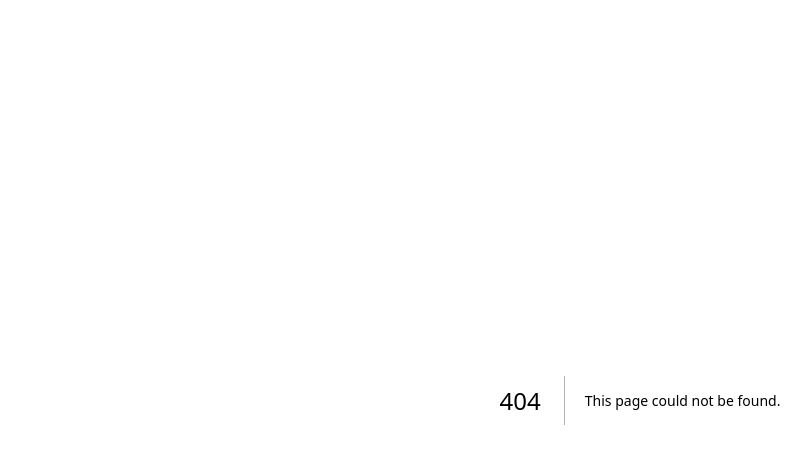
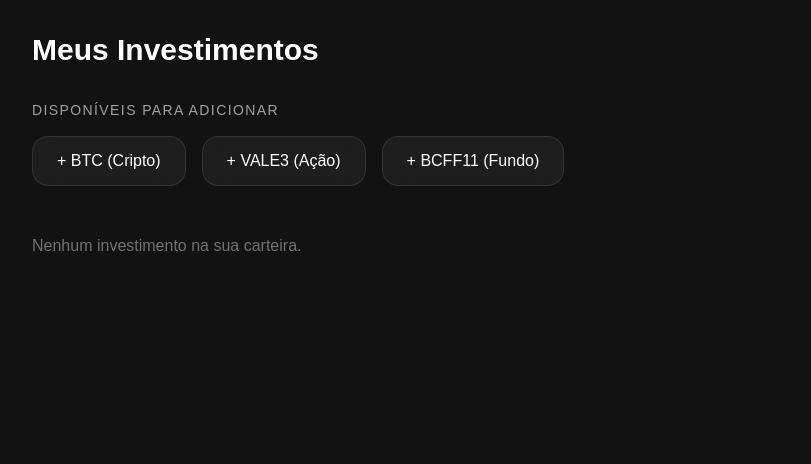
Before and after one commit to DoctahW/invek, a Next.js app: page /menu in a window 1280 px wide. Before the commit this address had no page. Shown: the top 464 px of the page, without its empty margins (0-811 px from the left). Built offline with nearby package versions, Linux system fonts and the light colour scheme.

Commit message:
Adicionando Menu de Investimentos

```diff
--- /dev/null
+++ b/app/menu/page.tsx
@@ -0,0 +1,111 @@
+"use client";
+
+import React, {useState} from 'react';
+import { Investimento } from '@/types/investimento';
+import { LineChart, Line, XAxis, YAxis, Tooltip, ResponsiveContainer } from 'recharts';
+
+const PLACEHOLDERS: Partial<Investimento>[] = [
+    {codigo:'BTC', nome: 'Bitcoin', tipo: 'Cripto' },
+    {codigo: 'VALE3', nome: 'Vale S.A.', tipo: 'Ação'},
+    {codigo: 'BCFF11', nome: 'BTG Pactual', tipo: 'Fundo'}
+]
+
+
+export default function MenuPage(){
+    const [meusInvestimentos, novoInvestimento] = useState<Investimento[]>([]);
+
+    const adicionarInvestimento = (template: Partial<Investimento>) => {
+        // Criamos um histórico fictício para fins de visualização do gráfico
+        const historicoFicticio = [
+            { data: 'Jan', preco: Math.random() * 100 },
+            { data: 'Fev', preco: Math.random() * 100 },
+            { data: 'Mar', preco: Math.random() * 100 },
+            { data: 'Abr', preco: 100 },
+        ];
+
+        const novo: Investimento = {
+            id: Math.random().toString(),
+            codigo: template.codigo!,
+            nome: template.nome!,
+            quantidade: 0,
+            precocompra: 0,
+            precoatual: 100,
+            tipo: template.tipo as any,
+            histprecos: historicoFicticio
+        };
+        novoInvestimento([...meusInvestimentos, novo]);
+    };
+
+    return (
+        <div className="min-h-screen bg-[#121212] text-white p-8">
+            <h1 className="text-3xl font-black mb-8">Meus Investimentos</h1>
+
+            {/* Seção de Adicionar (Placeholders) */}
+            <div className="mb-12">
+                <h2 className="text-sm font-medium opacity-60 mb-4 uppercase tracking-widest">Disponíveis para adicionar</h2>
+                <div className="flex gap-4">
+                    {PLACEHOLDERS.map((item) => (
+                        <button
+                            key={item.codigo}
+                            onClick={() => adicionarInvestimento(item)}
+                            className="px-6 py-3 bg-white/5 border border-white/10 rounded-2xl hover:bg-white/10 transition-all backdrop-blur-md"
+                        >
+                            + {item.codigo} ({item.tipo})
+                        </button>
+                    ))}
+                </div>
+            </div>
+
+            {/* Lista de Investimentos Adicionados */}
+            <div className="grid grid-cols-1 md:grid-cols-2 lg:grid-cols-3 gap-6">
+                {meusInvestimentos.length === 0 ? (
+                    <p className="opacity-40">Nenhum investimento na sua carteira.</p>
+                ) : (
+                    meusInvestimentos.map((inv) => (
+                        <div
+                            key={inv.id}
+                            className="p-6 bg-white/5 border border-white/10 rounded-3xl backdrop-blur-lg"
+                        >
+                            <div className="flex justify-between items-start mb-4">
+                                <div>
+                                    <h3 className="text-xl font-bold">{inv.codigo}</h3>
+                                    <p className="text-sm opacity-60">{inv.nome}</p>
+                                </div>
+                                <span className="px-2 py-1 bg-white/10 rounded-lg text-[10px] font-bold uppercase">
+                                    {inv.tipo}
+                                </span>
+                            </div>
+                            <div className="text-2xl font-black text-green-400">
+                                R$ {inv.precoatual.toFixed(2)}
+                            </div>
+
+                            {/* Container do Gráfico */}
+                            <div className="h-32 w-full mt-4">
+                                <ResponsiveContainer width="100%" height="100%">
+                                    <LineChart data={inv.histprecos}>
+                                        {/* A linha que representa o preço */}
+                                        <Line
+                                            type="monotone"
+                                            dataKey="preco"
+                                            stroke="#4ade80"
+                                            strokeWidth={2}
+                                            dot={false}
+                                        />
+                                        {/* Tooltip mostra o valor ao passar o mouse */}
+                                        <Tooltip
+                                            contentStyle={{ backgroundColor: '#1f2937', border: 'none', borderRadius: '8px' }}
+                                            itemStyle={{ color: '#4ade80' }}
+                                        />
+                                        {/* Eixos ocultos para um visual mais limpo (estilo Sparkline) */}
+                                        <XAxis dataKey="data" hide />
+                                        <YAxis hide domain={['auto', 'auto']} />
+                                    </LineChart>
+                                </ResponsiveContainer>
+                            </div>
+                        </div>
+                    ))
+                )}
+            </div>
+        </div>
+    );
+}
--- a/package.json
+++ b/package.json
@@ -12,7 +12,8 @@
     "lucide-react": "^1.7.0",
     "next": "16.2.1",
     "react": "19.2.4",
-    "react-dom": "19.2.4"
+    "react-dom": "19.2.4",
+    "recharts": "^3.8.1"
   },
   "devDependencies": {
     "@tailwindcss/postcss": "^4",
--- /dev/null
+++ b/types/investimento.ts
@@ -0,0 +1,15 @@
+export interface Historico{
+    data: string;
+    preco: number;
+}
+export interface Investimento {
+    id: string;
+    codigo: string;
+    nome: string;
+    quantidade: number;
+    precocompra: number;
+    precoatual: number;
+    tipo: 'Ação'|'Fundo'|'Cripto';
+    setor?: string;
+    histprecos: Historico[];
+}
```
Also changed, not shown: 1 other file (tests, documents, lock files or other folders).
